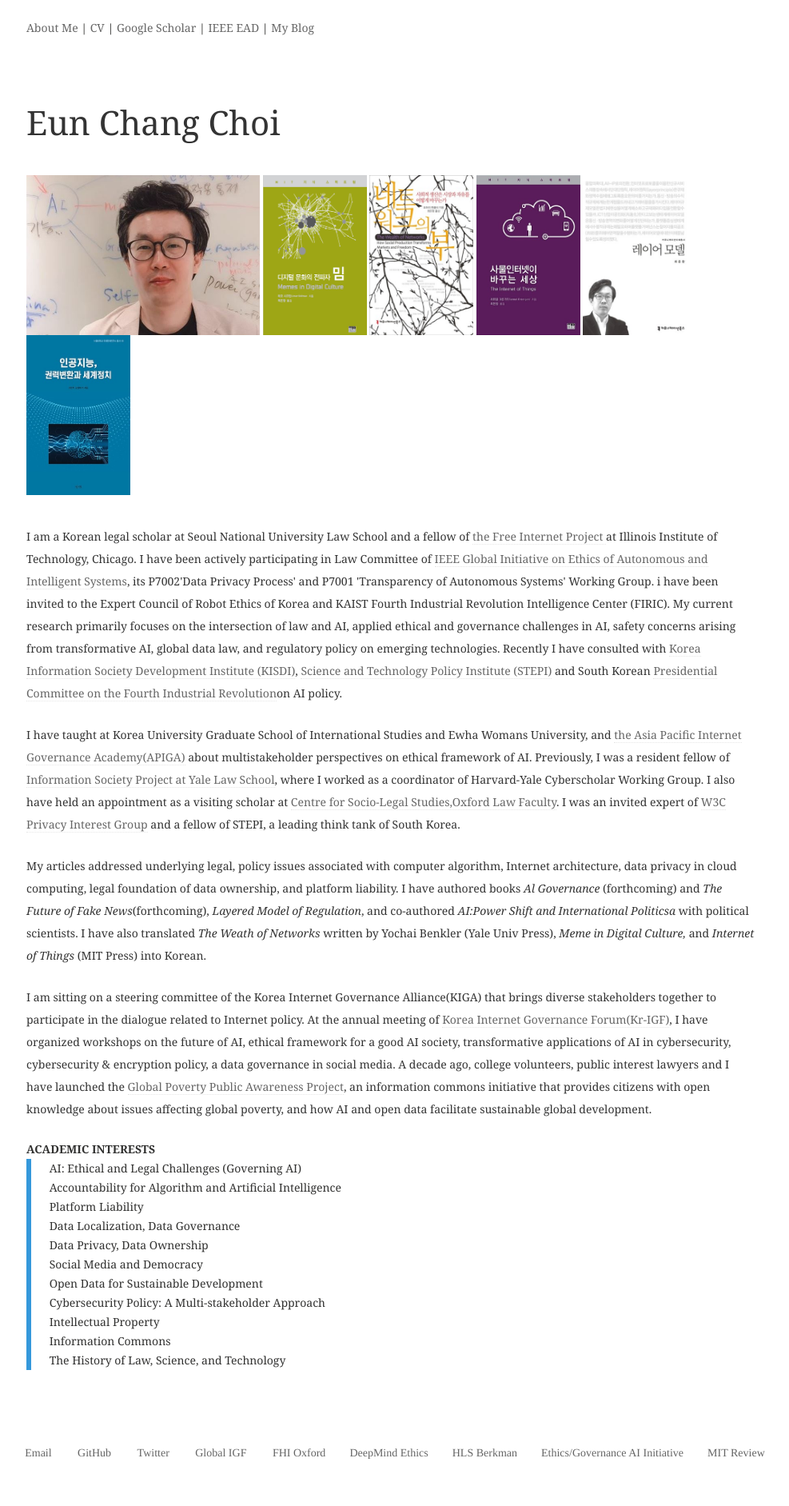
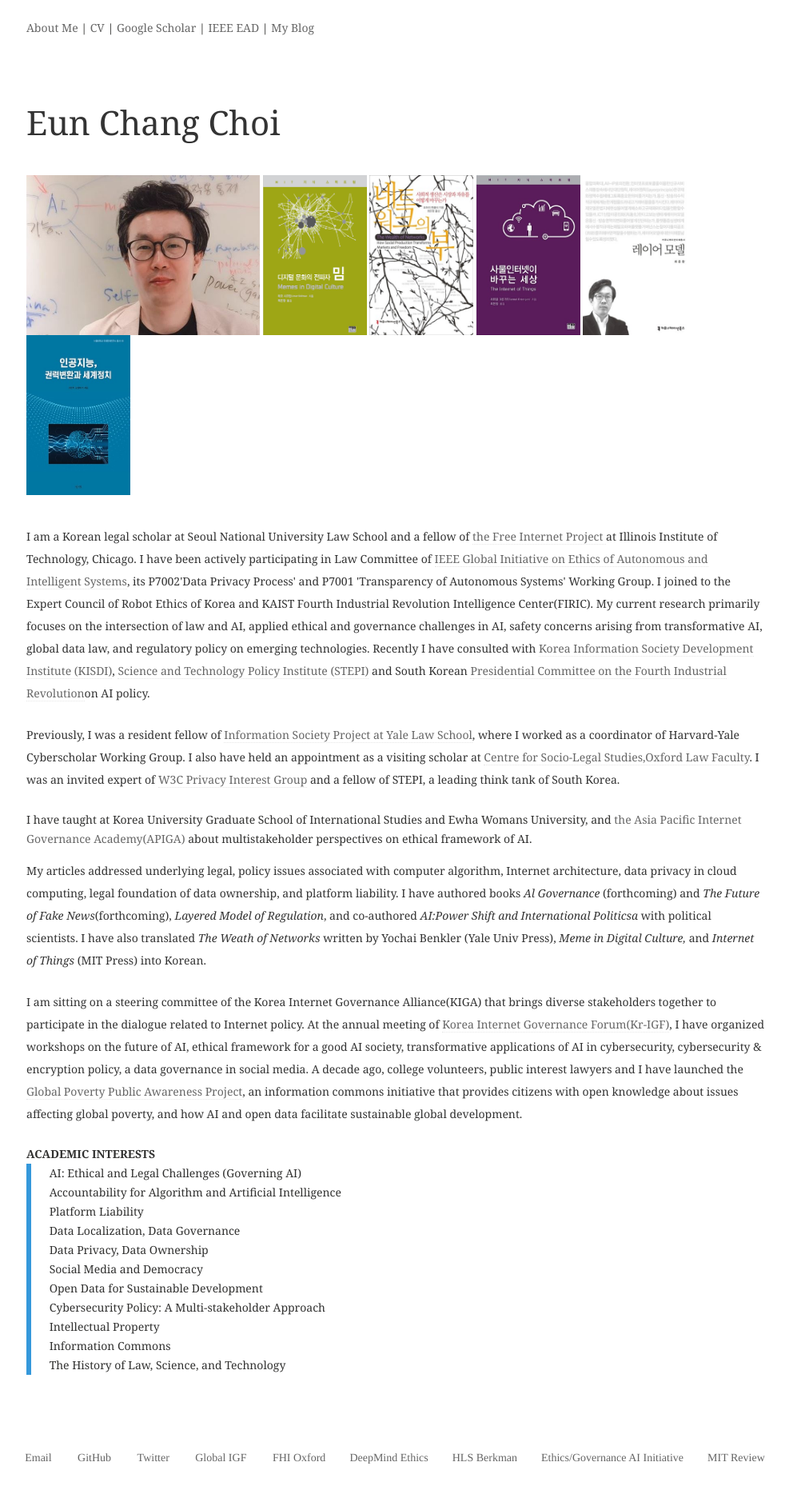
Before and after one commit to eunchangchoi/eunchangchoi.github.io, a Jekyll site: the page built from index.md, in a window 1280 px wide. Shown: the whole page at 80% size, without its empty margins (67-1054 px from the left). Built offline with Jekyll 4.4.1, drawn with Linux system fonts in a browser that asks for light colours.

Commit message:
Update index.md

```diff
--- a/index.md
+++ b/index.md
@@ -9,7 +9,7 @@
 	{% include post-grid.html %}
 {% endfor %}
 </div><!-- /.tiles -->
-<div style="width:96%">
+<div style="width:97%">
 <div>
 <img style="height:200px" src="images/profile.jpg">
  <a href="https://mitpress.mit.edu/books/memes-digital-culture"><img style="vertical-align:top;height:200px;width:130px;" src="images/book1.png"></a>
@@ -18,8 +18,8 @@
  <a href="http://www.kyobobook.co.kr/product/detailViewKor.laf?barcode=9791130437002&orderClick=357"><img style="vertical-align:top;height:200px;width:130px;" src="images/book4.jpg"></a> <a href="http://www.kyobobook.co.kr/product/detailViewKor.laf?ejkGb=KOR&mallGb=KOR&barcode=9788964361436&orderClick=LAH&Kc="><img style="vertical-align:top;height:200px;width:130px;" src="images/book5.jpg"></a>
  <br>
  <br>
-<p>I am a Korean legal scholar at Seoul National University Law School and a fellow of <a href="https://thefreeinternetproject.org/"> the Free Internet Project </a>at Illinois Institute of Technology, Chicago. I have been actively participating in Law Committee of <a href="https://ethicsinaction.ieee.org/">IEEE Global Initiative on Ethics of Autonomous and Intelligent Systems</a>, its P7002'Data Privacy Process' and P7001 'Transparency of Autonomous Systems' Working Group. i have been invited to the Expert Council of Robot Ethics of Korea and KAIST Fourth Industrial Revolution Intelligence Center (FIRIC). My current research  primarily focuses on the intersection of law and AI, applied ethical and governance challenges in AI, safety concerns arising from transformative AI, global data law, and regulatory policy on emerging technologies. Recently I have consulted with <a href="https://www.kisdi.re.kr/"> Korea Information Society Development Institute (KISDI)</a>, <a href="http://www.stepi.re.kr/">Science and Technology Policy Institute (STEPI)</a> and South Korean <a href="https://www.4th-ir.go.kr"> Presidential Committee on the Fourth Industrial Revolution</a>on AI policy.
-  <p> I have taught at Korea University Graduate School of International Studies and Ewha Womans University, and <a href="https://www.icann.org/news/announcement-2-2019-05-14-en"> the Asia Pacific Internet Governance Academy(APIGA)</a> about multistakeholder perspectives on ethical framework of AI.  Previously, I was a resident fellow of <a href="https://https://law.yale.edu/isp"> Information Society Project at Yale Law School</a>, where I worked as a coordinator of Harvard-Yale Cyberscholar Working Group. I also have held an appointment as a visiting scholar at <a href="https://www.law.ox.ac.uk/centres-institutes/centre-socio-legal-studies"> Centre for Socio-Legal Studies,Oxford Law Faculty</a>. I was an invited expert of <a href="https://www.w3.org/2011/07/privacy-ig-charter"> W3C Privacy Interest Group</a> and a fellow of STEPI, a leading think tank of South Korea.</p>
+<p>I am a Korean legal scholar at Seoul National University Law School and a fellow of <a href="https://thefreeinternetproject.org/"> the Free Internet Project </a>at Illinois Institute of Technology, Chicago. I have been actively participating in Law Committee of <a href="https://ethicsinaction.ieee.org/">IEEE Global Initiative on Ethics of Autonomous and Intelligent Systems</a>, its P7002'Data Privacy Process' and P7001 'Transparency of Autonomous Systems' Working Group. I joined to the Expert Council of Robot Ethics of Korea and KAIST Fourth Industrial Revolution Intelligence Center(FIRIC). My current research  primarily focuses on the intersection of law and AI, applied ethical and governance challenges in AI, safety concerns arising from transformative AI, global data law, and regulatory policy on emerging technologies. Recently I have consulted with <a href="https://www.kisdi.re.kr/"> Korea Information Society Development Institute (KISDI)</a>, <a href="http://www.stepi.re.kr/">Science and Technology Policy Institute (STEPI)</a> and South Korean <a href="https://www.4th-ir.go.kr"> Presidential Committee on the Fourth Industrial Revolution</a>on AI policy.
+  <p> Previously, I was a resident fellow of <a href="https://https://law.yale.edu/isp"> Information Society Project at Yale Law School</a>, where I worked as a coordinator of Harvard-Yale Cyberscholar Working Group. I also have held an appointment as a visiting scholar at <a href="https://www.law.ox.ac.uk/centres-institutes/centre-socio-legal-studies"> Centre for Socio-Legal Studies,Oxford Law Faculty</a>. I was an invited expert of <a href="https://www.w3.org/2011/07/privacy-ig-charter"> W3C Privacy Interest Group</a> and a fellow of STEPI, a leading think tank of South Korea.</p>  I have taught at Korea University Graduate School of International Studies and Ewha Womans University, and <a href="https://www.icann.org/news/announcement-2-2019-05-14-en"> the Asia Pacific Internet Governance Academy(APIGA)</a> about multistakeholder perspectives on ethical framework of AI.
 <p> My articles addressed underlying legal, policy issues associated with computer algorithm, Internet architecture, data privacy in cloud computing, legal foundation of data ownership, and platform liability. I have authored books <i> Al Governance </i>(forthcoming) and <i>The Future of Fake News</i>(forthcoming), <i> Layered Model of Regulation</i>, and co-authored <i>AI:Power Shift and International Politicsa</i> with political scientists. I have also translated <i> The Weath of Networks</i> written by Yochai Benkler (Yale Univ Press),<i> Meme in Digital Culture,</i> and <i>Internet of Things</i> (MIT Press) into Korean. </p>
 <p> I am sitting on a steering committee of the Korea Internet Governance Alliance(KIGA) that brings diverse stakeholders together to participate in the dialogue related to Internet policy. At the annual meeting of <a href="http://krigf.kr"> Korea Internet Governance Forum(Kr-IGF)</a>, I have organized workshops on the future of AI, ethical framework for a good AI society, transformative applications of AI  in cybersecurity, cybersecurity & encryption policy, a data governance in social media. A decade ago, college volunteers, public interest lawyers and I have launched the <a href="http://www.povertyinfo.org"> Global Poverty Public Awareness Project</a>, an information commons initiative that provides citizens with open knowledge about issues affecting global poverty, and how AI and open data facilitate sustainable global development.</p>
 
```
